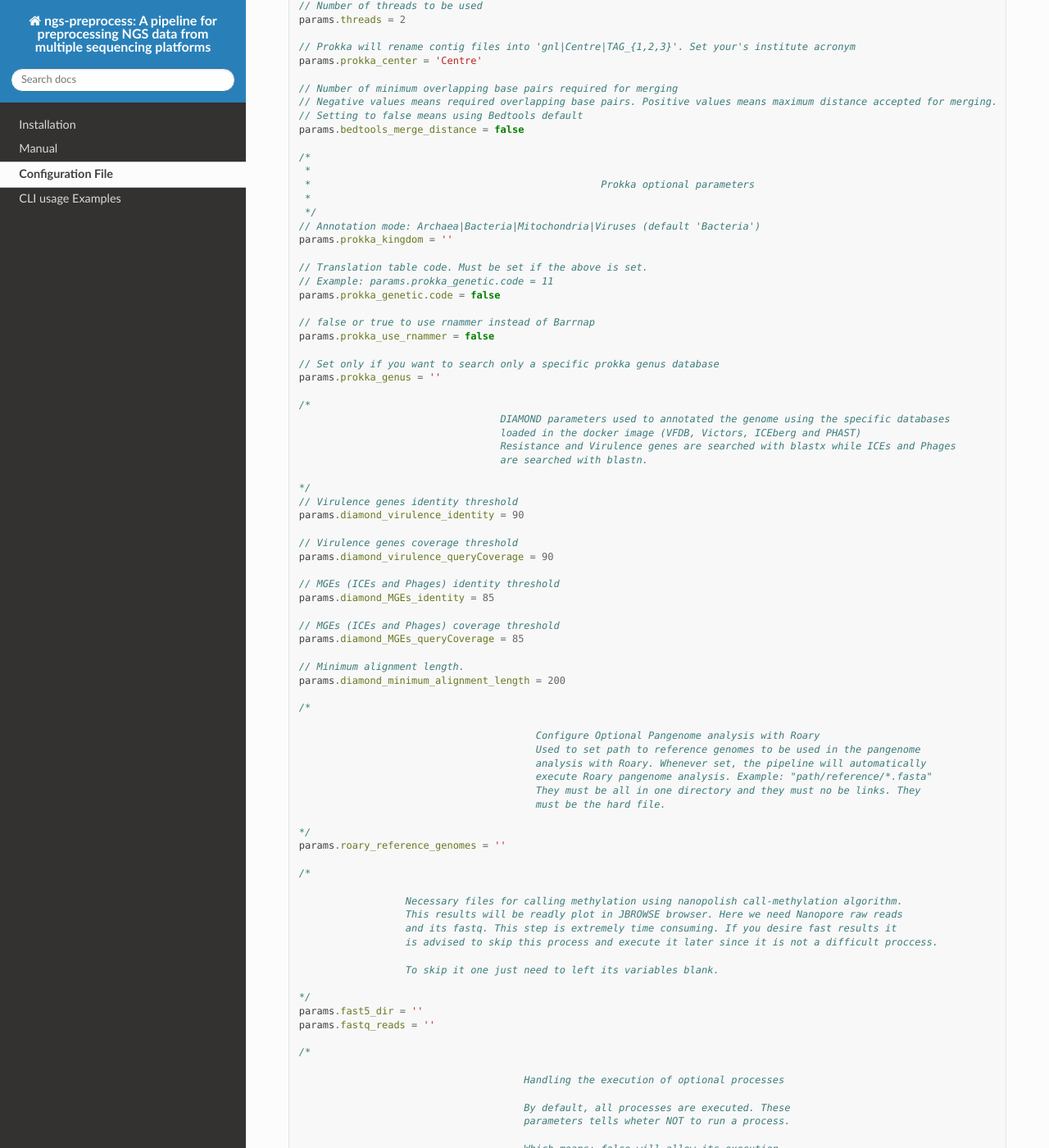
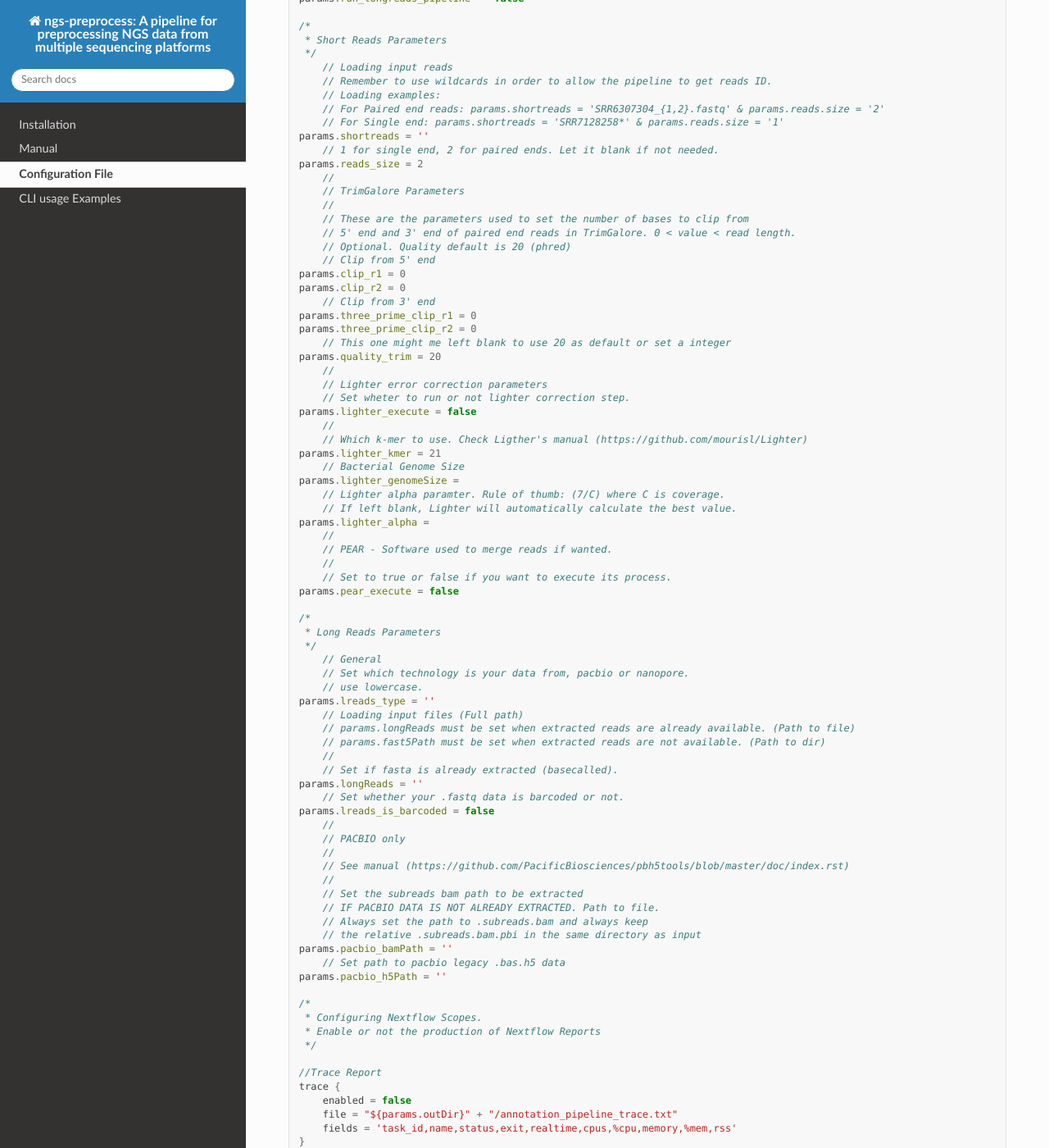
Before and after one commit to fmalmeida/ngs-preprocess, a Sphinx documentation site: the page built from docs/config.rst, in a window 1280 px wide and 1400 px high, scrolled down 572 px. Shown: the whole window at 82% size. Built offline with Sphinx 7.4.7 and the Read the Docs theme 2.0.0, drawn with Linux system fonts in a browser that asks for light colours; some of the changed text lies outside the part shown.

Commit message:
Updating Read the docs

```diff
--- a/docs/config.rst
+++ b/docs/config.rst
@@ -3,134 +3,127 @@
 Configuration File
 """"""""""""""""""
 
-To download a configuration file template users just need to run ``nextflow run fmalmeida/bacannot --get_config``
+To download a configuration file template users just need to run ``nextflow run fmalmeida/ngs-preprocess [--get_illumina_config] [--get_ont_config] [--get_pacbio_config]``
 
-Using a config file your code is lot more clean and concise: ``nextflow run fmalmeida/bacannot -c [path-to-config]``
+Using a config file your code is lot more clean and concise: ``nextflow run fmalmeida/ngs-preprocess -c [path-to-config]``
 
 Default configuration:
 
 .. code-block:: groovy
 
   /*
-
-                                                      Required Parameters.
-                                              This parameters must always be set
-
-  */
-  // Input file (Always in fasta)
-  params.genome = ''
-
-  // Name of output directory
-  params.outDir = 'output'
-
-  // Output files predix (it must never be written with white spaces)
-  params.prefix = 'out'
-
-  // Number of threads to be used
-  params.threads = 2
-
-  // Prokka will rename contig files into 'gnl|Centre|TAG_{1,2,3}'. Set your's institute acronym
-  params.prokka_center = 'Centre'
-
-  // Number of minimum overlapping base pairs required for merging
-  // Negative values means required overlapping base pairs. Positive values means maximum distance accepted for merging.
-  // Setting to false means using Bedtools default
-  params.bedtools_merge_distance = false
+   * Configuration File to run NGS-PreProcess pipeline.
+   */
 
   /*
-   *
-   *                                                 Prokka optional parameters
-   *
+   * General Parameters
    */
-  // Annotation mode: Archaea|Bacteria|Mitochondria|Viruses (default 'Bacteria')
-  params.prokka_kingdom = ''
-
-  // Translation table code. Must be set if the above is set.
-  // Example: params.prokka_genetic.code = 11
-  params.prokka_genetic.code = false
-
-  // false or true to use rnammer instead of Barrnap
-  params.prokka_use_rnammer = false
-
-  // Set only if you want to search only a specific prokka genus database
-  params.prokka_genus = ''
+      // Output folder name
+  params.outDir = 'output'
+      // Number of threads to be used
+  params.threads = 2
+      // Set true or false to run or not longreads and shortreads pipeline.
+  params.run_shortreads_pipeline = false
+  params.run_longreads_pipeline  = false
 
   /*
-                                    DIAMOND parameters used to annotated the genome using the specific databases
-                                    loaded in the docker image (VFDB, Victors, ICEberg and PHAST)
-                                    Resistance and Virulence genes are searched with blastx while ICEs and Phages
-                                    are searched with blastn.
-
-  */
-  // Virulence genes identity threshold
-  params.diamond_virulence_identity = 90
-
-  // Virulence genes coverage threshold
-  params.diamond_virulence_queryCoverage = 90
-
-  // MGEs (ICEs and Phages) identity threshold
-  params.diamond_MGEs_identity = 85
-
-  // MGEs (ICEs and Phages) coverage threshold
-  params.diamond_MGEs_queryCoverage = 85
-
-  // Minimum alignment length.
-  params.diamond_minimum_alignment_length = 200
+   * Short Reads Parameters
+   */
+      // Loading input reads
+      // Remember to use wildcards in order to allow the pipeline to get reads ID.
+      // Loading examples:
+      // For Paired end reads: params.shortreads = 'SRR6307304_{1,2}.fastq' & params.reads.size = '2'
+      // For Single end: params.shortreads = 'SRR7128258*' & params.reads.size = '1'
+  params.shortreads = ''
+      // 1 for single end, 2 for paired ends. Let it blank if not needed.
+  params.reads_size = 2
+      //
+      // TrimGalore Parameters
+      //
+      // These are the parameters used to set the number of bases to clip from
+      // 5' end and 3' end of paired end reads in TrimGalore. 0 < value < read length.
+      // Optional. Quality default is 20 (phred)
+      // Clip from 5' end
+  params.clip_r1 = 0
+  params.clip_r2 = 0
+      // Clip from 3' end
+  params.three_prime_clip_r1 = 0
+  params.three_prime_clip_r2 = 0
+      // This one might me left blank to use 20 as default or set a integer
+  params.quality_trim = 20
+      //
+      // Lighter error correction parameters
+      // Set wheter to run or not lighter correction step.
+  params.lighter_execute = false
+      //
+      // Which k-mer to use. Check Ligther's manual (https://github.com/mourisl/Lighter)
+  params.lighter_kmer = 21
+      // Bacterial Genome Size
+  params.lighter_genomeSize =
+      // Lighter alpha paramter. Rule of thumb: (7/C) where C is coverage.
+      // If left blank, Lighter will automatically calculate the best value.
+  params.lighter_alpha =
+      //
+      // PEAR - Software used to merge reads if wanted.
+      //
+      // Set to true or false if you want to execute its process.
+  params.pear_execute = false
 
   /*
-
-                                          Configure Optional Pangenome analysis with Roary
-                                          Used to set path to reference genomes to be used in the pangenome
-                                          analysis with Roary. Whenever set, the pipeline will automatically
-                                          execute Roary pangenome analysis. Example: "path/reference/*.fasta"
-                                          They must be all in one directory and they must no be links. They
-                                          must be the hard file.
-
-  */
-  params.roary_reference_genomes = ''
+   * Long Reads Parameters
+   */
+      // General
+      // Set which technology is your data from, pacbio or nanopore.
+      // use lowercase.
+  params.lreads_type = ''
+      // Loading input files (Full path)
+      // params.longReads must be set when extracted reads are already available. (Path to file)
+      // params.fast5Path must be set when extracted reads are not available. (Path to dir)
+      //
+      // Set if fasta is already extracted (basecalled).
+  params.longReads = ''
+      // Set whether your .fastq data is barcoded or not.
+  params.lreads_is_barcoded = false
+      //
+      // PACBIO only
+      //
+      // See manual (https://github.com/PacificBiosciences/pbh5tools/blob/master/doc/index.rst)
+      //
+      // Set the subreads bam path to be extracted
+      // IF PACBIO DATA IS NOT ALREADY EXTRACTED. Path to file.
+      // Always set the path to .subreads.bam and always keep
+      // the relative .subreads.bam.pbi in the same directory as input
+  params.pacbio_bamPath = ''
+      // Set path to pacbio legacy .bas.h5 data
+  params.pacbio_h5Path = ''
 
   /*
+   * Configuring Nextflow Scopes.
+   * Enable or not the production of Nextflow Reports
+   */
 
-                    Necessary files for calling methylation using nanopolish call-methylation algorithm.
-                    This results will be readly plot in JBROWSE browser. Here we need Nanopore raw reads
-                    and its fastq. This step is extremely time consuming. If you desire fast results it
-                    is advised to skip this process and execute it later since it is not a difficult proccess.
+  //Trace Report
+  trace {
+      enabled = false
+      file = "${params.outDir}" + "/annotation_pipeline_trace.txt"
+      fields = 'task_id,name,status,exit,realtime,cpus,%cpu,memory,%mem,rss'
+  }
 
-                    To skip it one just need to left its variables blank.
+  //Timeline Report
+  timeline {
+      enabled = false
+      file = "${params.outDir}" + "/annotation_pipeline_timeline.html"
+  }
 
-  */
-  params.fast5_dir = ''
-  params.fastq_reads = ''
+  //Complete Report
+  report {
+      enabled = false
+      file = "${params.outDir}" + "/annotation_pipeline_nextflow_report.html"
+  }
 
-  /*
-
-                                        Handling the execution of optional processes
-
-                                        By default, all processes are executed. These
-                                        parameters tells wheter NOT to run a process.
-
-                                        Which means: false will allow its execution
-                                        while true will create a barrier and skip a
-                                        process.
-
-  */
-  // General Virulence annotation (this controls vfdb and victors together)
-  params.not_run_virulence_search = false
-
-  // Skip only VFDB annotation
-  params.not_run_vfdb_search = false
-
-  // Skip only Victors annotation
-  params.not_run_victors_search = false
-
-  // Skip Resistance annotation
-  params.not_run_resistance_search = false
-
-  // Skip ICE annotation
-  params.not_run_iceberg_search = false
-
-  // Skip prophage annotation
-  params.not_run_prophage_search = false
-
-  // Skip KO (KEGG Orthology) annotation
-  params.not_run_kofamscan = false
+  // DO NOT CHANGE
+  //Queue limit
+  executor.$local.queueSize = 1
+  //Docker usage
+  docker.enabled = true
+  docker.runOptions = '-u $(id -u):root'
```
Also changed, not shown: README.md (+6 -66 lines), docs/manual.rst (+81 -91 lines), 2 other files.
